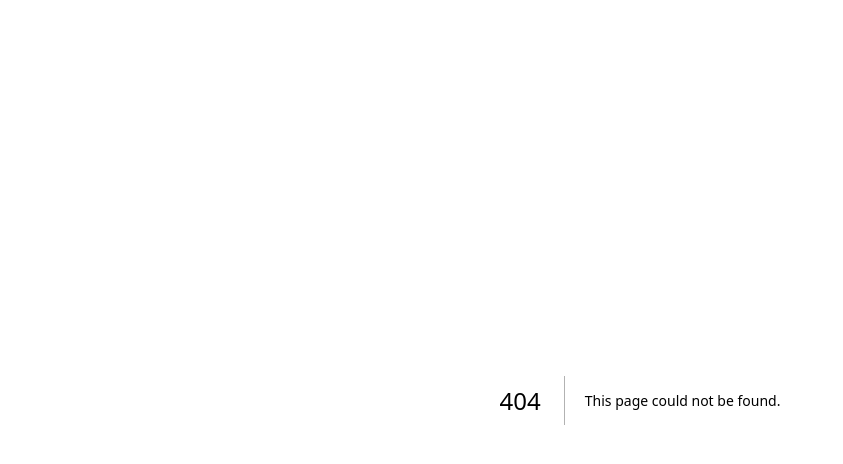
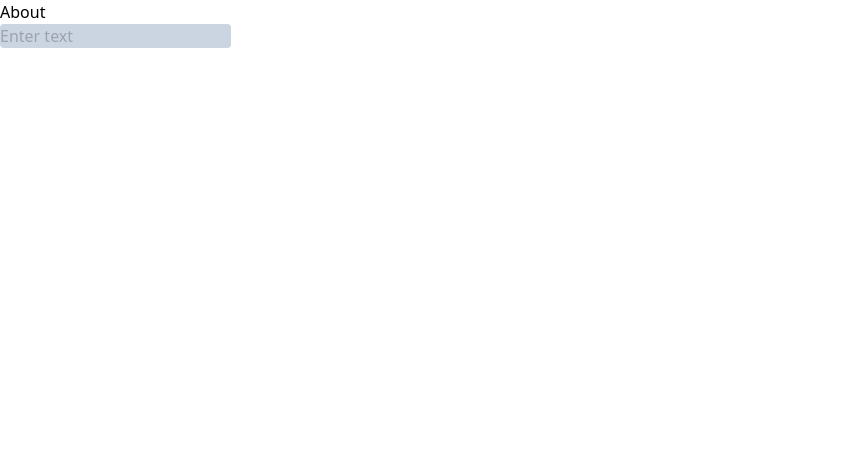
Before and after one commit to AbdullahGhani1/next-app, a Next.js app: page /about in a window 1280 px wide. Before the commit this address had no page. Shown: the top 464 px of the page, without its empty margins (0-843 px from the left). Built offline with nearby package versions, Linux system fonts and the light colour scheme.

Commit message:
query  sting params

```diff
--- a/package.json
+++ b/package.json
@@ -14,6 +14,7 @@
     "@types/react-dom": "18.2.8",
     "eslint": "8.50.0",
     "eslint-config-next": "13.5.3",
+    "fast-sort": "^3.4.0",
     "next": "13.5.3",
     "react": "18.2.0",
     "react-dom": "18.2.0",
--- /dev/null
+++ b/src/app/(groupRoute)/group1/page.tsx
@@ -0,0 +1,4 @@
+const Group1 = () => {
+  return <div>Group1</div>;
+};
+export default Group1;
--- /dev/null
+++ b/src/app/(groupRoute)/group2/page.tsx
@@ -0,0 +1,4 @@
+const Group2 = () => {
+  return <div>Group2</div>;
+};
+export default Group2;
--- /dev/null
+++ b/src/app/(groupRoute)/group3/page.tsx
@@ -0,0 +1,4 @@
+const Group3 = () => {
+  return <div>Group3</div>;
+};
+export default Group3;
--- /dev/null
+++ b/src/app/about/page.tsx
@@ -0,0 +1,25 @@
+'use client';
+
+import { useEffect, useState } from 'react';
+
+const About = () => {
+  const [value, setValue] = useState('');
+  useEffect(() => {
+    console.log('useEffect');
+  }, [value]);
+  console.log(value);
+  return (
+    <div>
+      <h1>About</h1>
+      <input
+        type="text"
+        value={value}
+        onChange={(e) => setValue(e.target.value)}
+        className="text-black bg-slate-300 rounded"
+        placeholder="Enter text"
+      />
+      {value}
+    </div>
+  );
+};
+export default About;
--- a/src/app/globals.css
+++ b/src/app/globals.css
@@ -7,73 +7,7 @@
   --font-mono: ui-monospace, Menlo, Monaco, 'Cascadia Mono', 'Segoe UI Mono',
     'Roboto Mono', 'Oxygen Mono', 'Ubuntu Monospace', 'Source Code Pro',
     'Fira Mono', 'Droid Sans Mono', 'Courier New', monospace;
-
   --foreground-rgb: 0, 0, 0;
-  --background-start-rgb: 214, 219, 220;
-  --background-end-rgb: 255, 255, 255;
-
-  --primary-glow: conic-gradient(
-    from 180deg at 50% 50%,
-    #16abff33 0deg,
-    #0885ff33 55deg,
-    #54d6ff33 120deg,
-    #0071ff33 160deg,
-    transparent 360deg
-  );
-  --secondary-glow: radial-gradient(
-    rgba(255, 255, 255, 1),
-    rgba(255, 255, 255, 0)
-  );
-
-  --tile-start-rgb: 239, 245, 249;
-  --tile-end-rgb: 228, 232, 233;
-  --tile-border: conic-gradient(
-    #00000080,
-    #00000040,
-    #00000030,
-    #00000020,
-    #00000010,
-    #00000010,
-    #00000080
-  );
-
-  --callout-rgb: 238, 240, 241;
-  --callout-border-rgb: 172, 175, 176;
-  --card-rgb: 180, 185, 188;
-  --card-border-rgb: 131, 134, 135;
-}
-
-@media (prefers-color-scheme: dark) {
-  :root {
-    --foreground-rgb: 255, 255, 255;
-    --background-start-rgb: 0, 0, 0;
-    --background-end-rgb: 0, 0, 0;
-
-    --primary-glow: radial-gradient(rgba(1, 65, 255, 0.4), rgba(1, 65, 255, 0));
-    --secondary-glow: linear-gradient(
-      to bottom right,
-      rgba(1, 65, 255, 0),
-      rgba(1, 65, 255, 0),
-      rgba(1, 65, 255, 0.3)
-    );
-
-    --tile-start-rgb: 2, 13, 46;
-    --tile-end-rgb: 2, 5, 19;
-    --tile-border: conic-gradient(
-      #ffffff80,
-      #ffffff40,
-      #ffffff30,
-      #ffffff20,
-      #ffffff10,
-      #ffffff10,
-      #ffffff80
-    );
-
-    --callout-rgb: 20, 20, 20;
-    --callout-border-rgb: 108, 108, 108;
-    --card-rgb: 100, 100, 100;
-    --card-border-rgb: 200, 200, 200;
-  }
 }
 
 * {
@@ -90,12 +24,6 @@ body {
 
 body {
   color: rgb(var(--foreground-rgb));
-  background: linear-gradient(
-      to bottom,
-      transparent,
-      rgb(var(--background-end-rgb))
-    )
-    rgb(var(--background-start-rgb));
 }
 
 a {
@@ -103,8 +31,11 @@ a {
   text-decoration: none;
 }
 
-@media (prefers-color-scheme: dark) {
+@media (prefers-color-scheme: night) {
   html {
-    color-scheme: dark;
+    color-scheme: night;
+  }
+  :root {
+    --foreground-rgb: 255, 255, 255;
   }
 }
--- a/src/app/layout.tsx
+++ b/src/app/layout.tsx
@@ -1,18 +1,18 @@
-import './globals.css'
+import './globals.css';
 
 export const metadata = {
   title: 'Create Next App',
   description: 'Generated by create next app',
-}
+};
 
 export default function RootLayout({
   children,
 }: {
-  children: React.ReactNode
+  children: React.ReactNode;
 }) {
   return (
-    <html lang="en">
+    <html lang="en" data-theme="winter">
       <body>{children}</body>
     </html>
-  )
+  );
 }
--- /dev/null
+++ b/src/app/products/[[...slug]]/page.tsx
@@ -0,0 +1,22 @@
+import { useRouter } from 'next/router';
+
+interface Props {
+  params: {
+    slug: String[];
+  };
+  searchParams: {
+    sortOrders: String;
+  };
+}
+const DynamicRoute = ({
+  params: { slug },
+  searchParams: { sortOrders },
+}: Props) => {
+  return (
+    <div>
+      DynamicRoute <span className="flex gap-2 bg-amber-400">{slug}</span>
+      {sortOrders}
+    </div>
+  );
+};
+export default DynamicRoute;
--- /dev/null
+++ b/src/app/users/[id]/page.tsx
@@ -0,0 +1,7 @@
+interface Props {
+  params: { id: number };
+}
+const UserDetailPage = ({ params: { id } }: Props) => {
+  return <div>UserDetailPage {id}</div>;
+};
+export default UserDetailPage;
--- a/src/app/users/page.tsx
+++ b/src/app/users/page.tsx
@@ -1,5 +1,5 @@
 import Link from 'next/link';
-
+import { sort } from 'fast-sort';
 interface User {
   id: number;
   name: string;
@@ -18,7 +18,13 @@ interface User {
   };
 }
 
-const page = async () => {
+interface QueryParams {
+  searchParams: {
+    sortOrder: string;
+  };
+}
+
+const page = async ({ searchParams: { sortOrder } }: QueryParams) => {
   const res = await fetch('https://jsonplaceholder.typicode.com/users', {
     // cache:'no-store'
     next: {
@@ -26,18 +32,26 @@ const page = async () => {
     },
   });
   const users: User[] = await res.json();
+  const sorted = sort(users).asc(
+    sortOrder === 'email' ? (user) => user.email : (user) => user.name
+  );
   return (
     <>
-      <h1>Users</h1>
+      <h1>{sortOrder} Page</h1>
       <table className="table table-bordered">
         <thead>
           <tr>
-            <th>Name</th>
-            <th>Email</th>
+            <th>
+              <Link href="/users?sortOrder=name">Name</Link>
+            </th>
+            <th>
+              <Link href="/users?sortOrder=email">Email</Link>
+            </th>
           </tr>
         </thead>
         <tbody>
-          {users.map((user) => (
+          {sorted
+            .map((user) => (
               <tr key={user.id}>
                 <td>
                   <Link href={`/users/${user.id}`}>{user.name}</Link>
@@ -46,7 +60,8 @@ const page = async () => {
                   <Link href={`/users/${user.id}`}>{user.email}</Link>
                 </td>
               </tr>
-          ))}
+            ))
+            .sort()}
         </tbody>
       </table>
     </>
--- a/tailwind.config.js
+++ b/tailwind.config.js
@@ -12,4 +12,7 @@ module.exports = {
     extend: {},
   },
   plugins: [require('daisyui')],
+  daisyui: {
+    themes: ['light', 'dark', 'cupcake', 'winter', 'night'],
+  },
 };
```
Also changed, not shown: 1 other file (tests, documents, lock files or other folders). Lines whose indentation alone changed are shown as unchanged.
